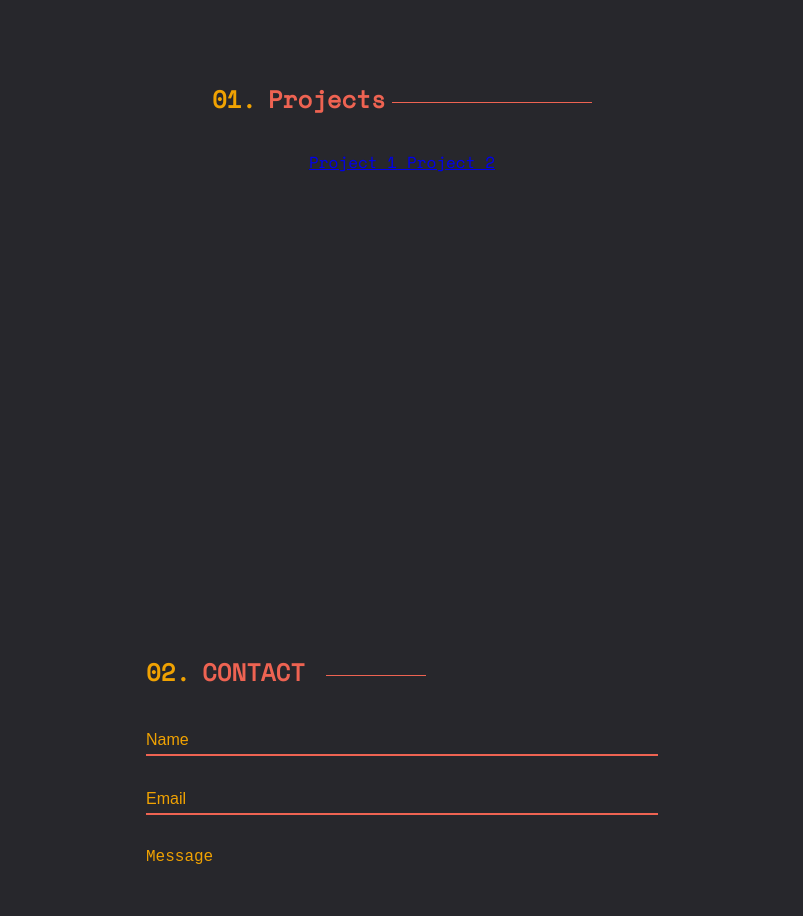
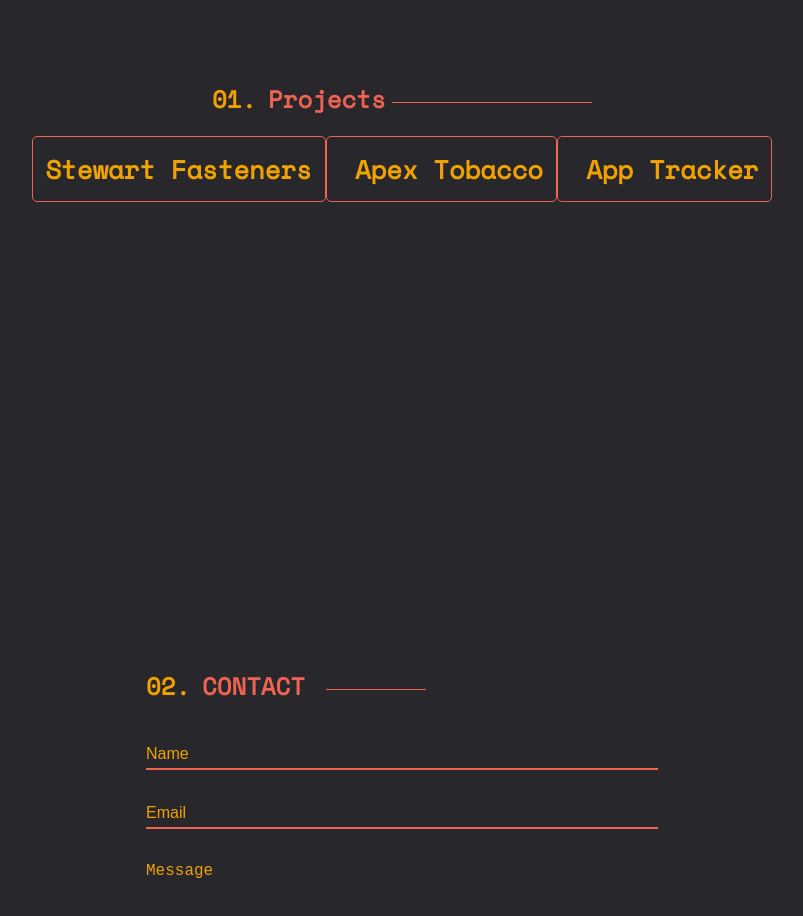
Before and after one commit to GeoffKellyNC/portfolio, a React (Create React App) app: page / in a window 1280 px wide. Shown: the part 860-1776 px from the top of the page, without its empty margins (238-1041 px from the left). Built offline with nearby package versions, Linux system fonts and the light colour scheme.

Commit message:
added styling for project nav items

```diff
--- a/src/components/Projects.js
+++ b/src/components/Projects.js
@@ -26,10 +26,17 @@ const Projects = ({projectsRef}) => {
             </div>
             <div>
                 <div>
-                    <NavLink to = {`${url}1`} className = 'project-link'> Project 1
-                    </NavLink>
-                    <NavLink to = {`${url}2`} className = 'project-link'> Project 2
-                    </NavLink>
+                    {
+                        projectInfo.map(project => {
+                            return(
+                                <NavLink
+                                    to = {`${url}${project.id}`}
+                                    className = 'project-link '
+                                    key = {project.id}
+                                    > {project.title}</NavLink>
+                            )
+                        })
+                    }
                 </div>
             </div>
 
@@ -75,6 +82,24 @@ const StyledProjects = styled.div`
         background-color: ${pr => pr.theme.colors.primary};
     }
 
+    .project-link {
+        text-decoration: none;
+        color: ${pr => pr.theme.colors.secondary};
+        font-size: ${pr => pr.theme.fontSizes.medium};
+        font-weight: ${pr => pr.theme.fontWeights.bold};
+        margin: 1em 0;
+        padding: 0.5em;
+        border: 1px solid ${pr => pr.theme.colors.primary};
+        border-radius: 5px;
+        transition: all .2s ease-in-out;
+        &:hover {
+            color: ${pr => pr.theme.colors.primary};
+            transform: scale(1.2);
+            transition: all .2s ease-in-out;
+        }
+    }
+
+
 
 
     @media (max-width: 768px) {
```
